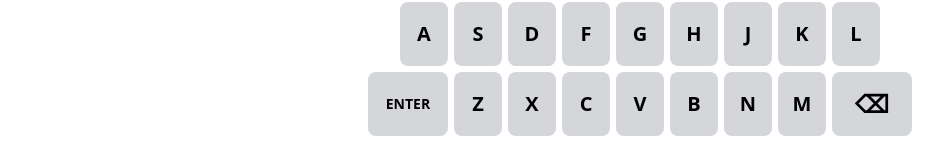
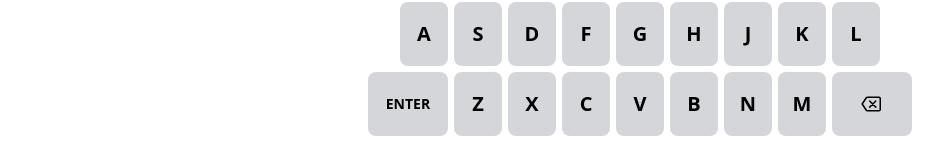
Before and after one commit to cadomani/wordle-clone, a React (Vite) app: page / in a window 1280 px wide. Shown: the part 629-797 px from the top of the page, without its empty margins (0-951 px from the left). Built offline with nearby package versions, Linux system fonts and the light colour scheme.

Commit message:
Add backspace icon

```diff
--- a/src/components/keyboard.tsx
+++ b/src/components/keyboard.tsx
@@ -1,6 +1,7 @@
 import { useEffect, useState } from "react";
 import { listen } from "@tauri-apps/api/event";
 import { cn } from "../utils/helpers";
+import { BackspaceIcon } from "../icons/backspace";
 
 type KeyState =
   | "notApplicable"
@@ -95,7 +96,13 @@ const KeyboardButton = ({
       )}
       onClick={onClick}
     >
-      {letter === "BACKSPACE" ? "⌫" : letter}
+      {letter === "BACKSPACE" ? (
+        <div className="flex items-center justify-center">
+          <BackspaceIcon className="size-6" />
+        </div>
+      ) : (
+        letter
+      )}
     </button>
   );
 };
--- /dev/null
+++ b/src/icons/backspace.tsx
@@ -0,0 +1,29 @@
+import * as React from "react";
+
+export const BackspaceIcon = (props: React.SVGProps<SVGSVGElement>) => {
+  return (
+    <svg
+      viewBox="0 0 512 512"
+      fill="currentColor"
+      height="1em"
+      width="1em"
+      {...props}
+    >
+      <path
+        fill="none"
+        stroke="currentColor"
+        strokeLinejoin="round"
+        strokeWidth={32}
+        d="M135.19 390.14a28.79 28.79 0 0021.68 9.86h246.26A29 29 0 00432 371.13V140.87A29 29 0 00403.13 112H156.87a28.84 28.84 0 00-21.67 9.84v0L46.33 256l88.86 134.11z"
+      />
+      <path
+        fill="none"
+        stroke="currentColor"
+        strokeLinecap="round"
+        strokeLinejoin="round"
+        strokeWidth={32}
+        d="M336.67 192.33L206.66 322.34M336.67 322.34L206.66 192.33M336.67 192.33L206.66 322.34M336.67 322.34L206.66 192.33"
+      />
+    </svg>
+  );
+};
```
